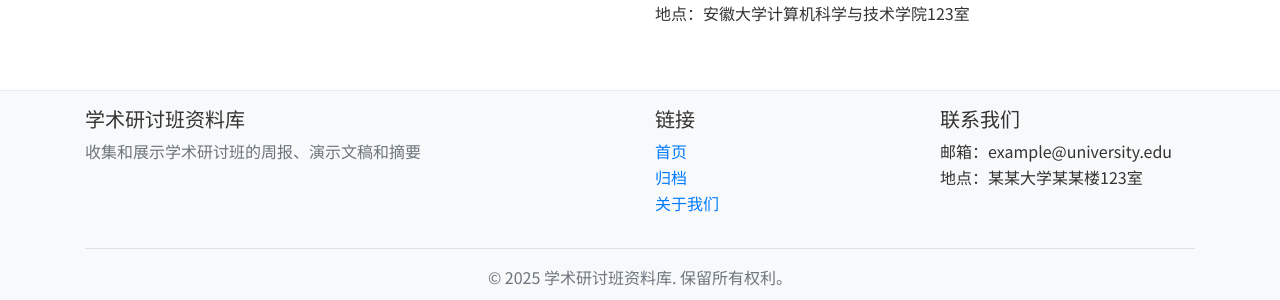
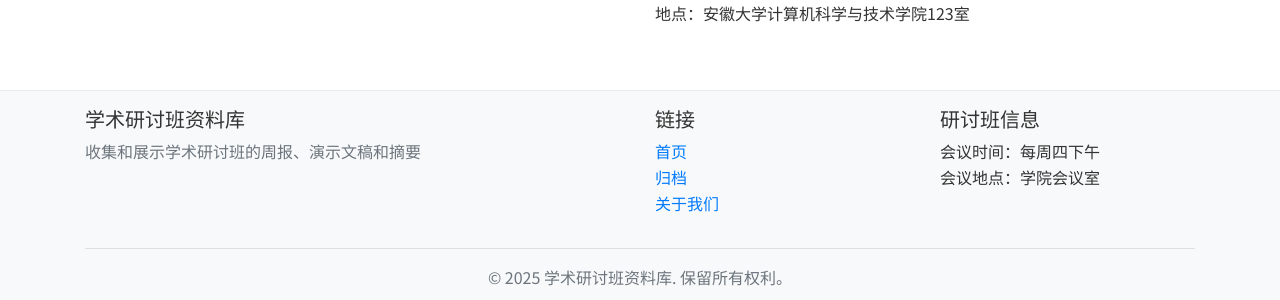
Before and after one commit to wushixuan238/ahu-seminar, a Jekyll site: the page built from index.html, in a window 1280 px wide. Shown: the part 1287-1587 px from the top of the page. Built offline with Jekyll 4.4.1, drawn with Linux system fonts in a browser that asks for light colours.

Commit message:
feat: init project

```diff
--- a/_includes/footer.html
+++ b/_includes/footer.html
@@ -14,10 +14,10 @@
         </ul>
       </div>
       <div class="col-md-3">
-        <h5>联系我们</h5>
+        <h5>研讨班信息</h5>
         <ul class="list-unstyled">
-          <li>邮箱：example@university.edu</li>
-          <li>地点：某某大学某某楼123室</li>
+          <li>会议时间：每周四下午</li>
+          <li>会议地点：学院会议室</li>
         </ul>
       </div>
     </div>
```
